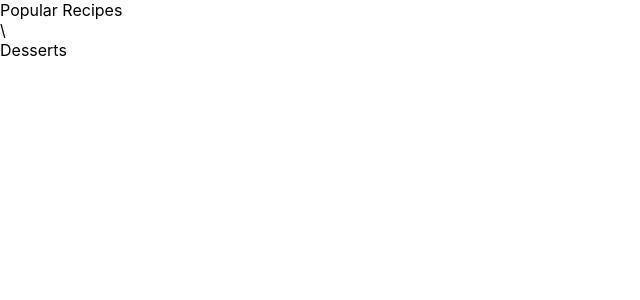
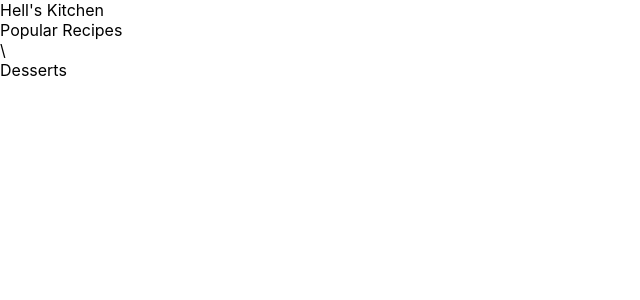
Before and after one commit to frankieSM/m2-recipe-ts, a React (Create React App) app: page /recipe/1 in a window 1280 px wide. Shown: the top 300 px of the page, without its empty margins (0-640 px from the left). Built offline with nearby package versions, Linux system fonts and the light colour scheme; no server answers.

Commit message:
Added Spoonacular API to popular component

```diff
--- a/src/App.js
+++ b/src/App.js
@@ -1,9 +1,10 @@
-import Home from './pages/Home';
+import Pages from './pages/Pages';
 
 function App() {
   return (
     <div className="App">
-      <Home />
+      Hell's Kitchen
+      <Pages />
     </div>
   );
 }
--- a/src/components/popular.jsx
+++ b/src/components/popular.jsx
@@ -1,4 +1,21 @@
+import React, { useEffect } from 'react';
+
 function Popular() {
+    //const [popular, setPopular] = useState([]);
+
+    // Running the function
+    useEffect(() => {
+        getPopular();
+    }, []);
+
+    // Fetching recipes from Spoonacular API
+    const getPopular = async () => {
+        const api = await fetch(`https://api.spoonacular.com/recipes/random?apiKey=${process.env.REACT_APP_API_KEY}&number=8`);
+        const data = await api.json();
+        console.log(data);
+
+    }
+
     return (
         <div>Popular Recipes</div>
     )
--- a/src/pages/Pages.jsx
+++ b/src/pages/Pages.jsx
@@ -0,0 +1,12 @@
+import React from 'react'
+import Home from './Home'
+
+function Pages () {
+    return (
+        <div>
+            <Home />
+        </div>
+    )
+}
+
+export default Pages;
--- a/src/pages/home.jsx
+++ b/src/pages/home.jsx
@@ -6,7 +6,7 @@
 function Home() {
   return (
     <div>
-      <Popular />\
+      <Popular />
       <Desserts />
     </div>
   );
```
Also changed, not shown: 1 other file (tests, documents, lock files or other folders).
